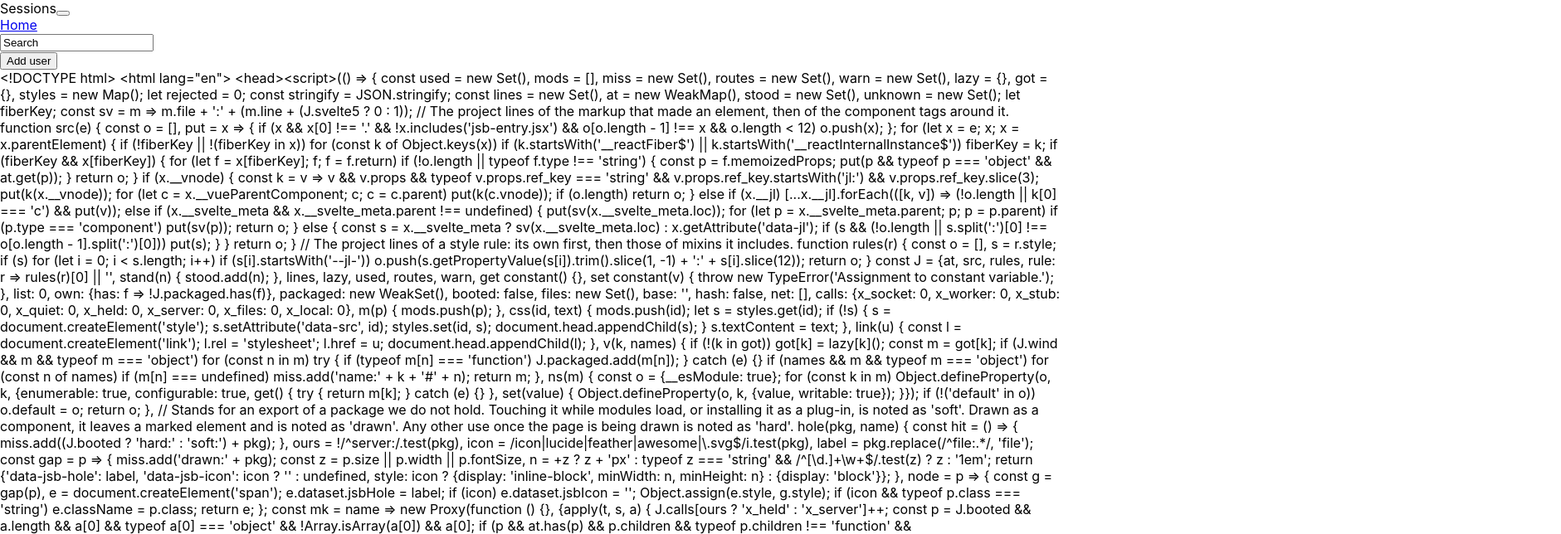
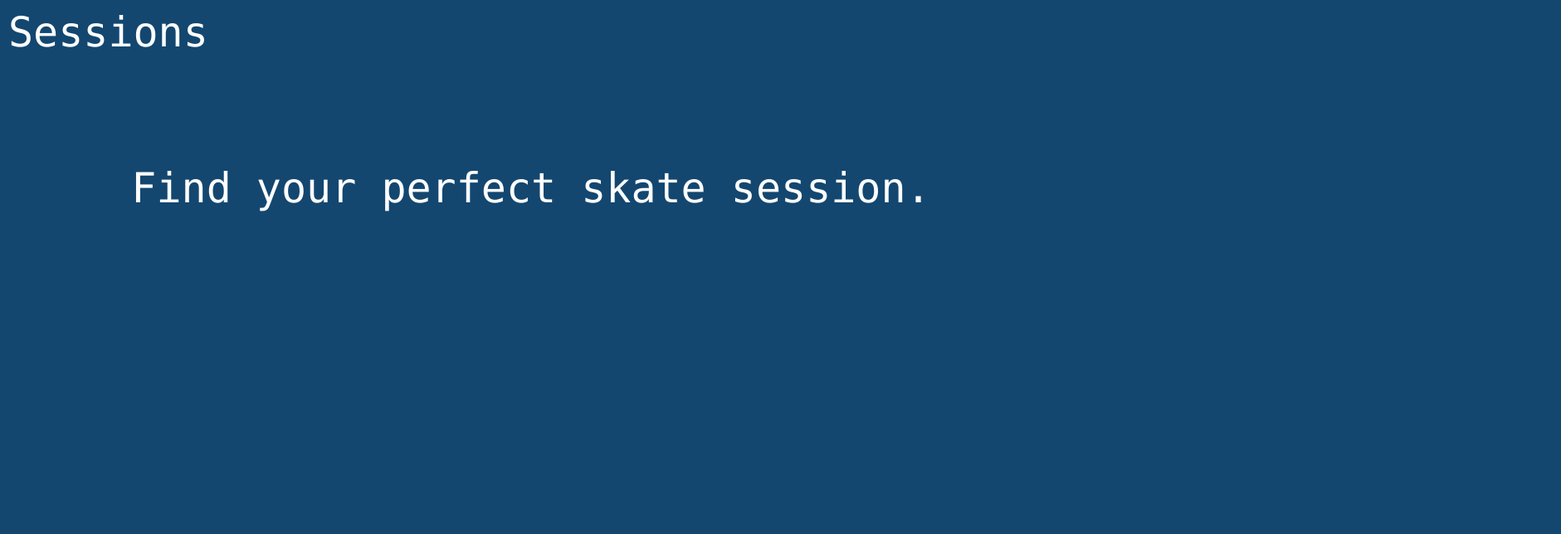
Before and after one commit to lmerilees/Sessions, a React (Create React App) app: page /login in a window 1280 px wide. Before the commit this address led to /home. Shown: the top 644 px of the page at 83% size, 1881 px wide, since content can reach past the window. Built offline with nearby package versions, Linux system fonts and the light colour scheme.

Commit message:
Splash screen

```diff
--- a/public/index.html
+++ b/public/index.html
@@ -26,7 +26,7 @@
     -->
     <title>Sessions</title>
   </head>
-  <body>
+  <body style="background-color: #134770">
     <noscript>You need to enable JavaScript to run this app.</noscript>
     <div id="root"></div>
     <!--
--- a/src/App.js
+++ b/src/App.js
@@ -3,6 +3,8 @@ import './App.css';
 import React from 'react';
 import Layout from './components/Layout/Layout';
 import Home from './Home';
+import Login from './components/Login/Login';
+import Splash from './components/Splash/Splash';
 
 import {BrowserRouter, NavLink, Redirect, Route, Switch} from 'react-router-dom';
 import { Nav, Navbar } from 'react-bootstrap';
@@ -10,25 +12,7 @@ import { Nav, Navbar } from 'react-bootstrap';
 function App() {
   return (
     <Layout>
-      <BrowserRouter>
-        <Navbar bg="dark" variant="dark" expand="sm" >
-          <Navbar.Brand>Sessions</Navbar.Brand>
-          <Navbar.Toggle aria-controls="basic-navbar-nav"/>
-          <Navbar.Collapse id="basic-navbar-nav">
-            <Nav className="mr-auto">
-              <Nav.Link as={NavLink} to="/home">Home</Nav.Link>
-            </Nav>
-            <input
-              type="text"
-              value="Search"
-            />
-          </Navbar.Collapse>
-        </Navbar>
-        <Switch>
-          <Route exact path='/home' component={Home}/>
-          <Redirect from="/" to="/home"/>
-        </Switch>
-      </BrowserRouter>
+      <Splash/>
     </Layout>
   );
 }
--- a/src/Home.js
+++ b/src/Home.js
@@ -1,5 +1,12 @@
-import React, {useState, useEffect} from 'react';
+import React from 'react'
+import {useState, useEffect} from 'react';
 import { Container, Row, Col, Button } from 'react-bootstrap'
+import Layout from './components/Layout/Layout';
+import Login from './components/Login/Login';
+import Splash from './components/Splash/Splash';
+
+import {BrowserRouter, NavLink, Redirect, Route, Switch} from 'react-router-dom';
+import { Nav, Navbar } from 'react-bootstrap';
 
 function Home() {
     const [users, setUsers] = useState(false);
@@ -11,24 +18,22 @@ function Home() {
     function getUser() {
         fetch('http://localhost:3001')
             .then(response => {
-                console.log(response);
                 return response.text();
             })
             .then(data => {
-                console.log(data);
                 setUsers(data);
             });
     }
 
     function createUser() {
-        let name = prompt('Enter username');
-        let email = prompt('Enter password');
+        let userName = prompt('Enter username');
+        let password = prompt('Enter password');
         fetch('http://localhost:3001/users', {
             method: 'POST',
             headers: {
               'Content-Type': 'application/json',
             },
-            body: JSON.stringify({name, email}),
+            body: JSON.stringify({userName, password}),
           })
             .then(response => {
               return response.text();
@@ -42,20 +47,29 @@ function Home() {
 
 
 
-
-
     return (
         <Container>
-            <Row>
-                <Col>
-                    <Button onClick={createUser}>Add user</Button>
-                </Col>
-            </Row>
-            <Row>
-                <Col>
-                    {users ? users : 'There is no user data available'}
-                </Col>
-            </Row>
+            <BrowserRouter>
+                <Navbar bg="dark" variant="dark" expand="sm" >
+                <Navbar.Brand>Sessions</Navbar.Brand>
+                <Navbar.Toggle aria-controls="basic-navbar-nav"/>
+                <Navbar.Collapse id="basic-navbar-nav">
+                    <Nav className="mr-auto">
+                    <Nav.Link as={NavLink} to="/home">Home</Nav.Link>
+                    </Nav>
+                    <input
+                    type="text"
+                    value="Search"
+                    />
+                </Navbar.Collapse>
+                </Navbar>
+                <Switch>
+                <Route exact path='/home' component={Home}/>
+                <Route exact path='/login' component={Login}/>
+                <Route exact path='/welcome' component={Splash}/>
+                <Redirect from="/" to="/welcome"/>
+                </Switch>
+            </BrowserRouter>
         </Container>
     );
 }
--- /dev/null
+++ b/src/components/Login/Login.js
@@ -0,0 +1,62 @@
+import React from 'react'
+import {useState, useEffect} from 'react';
+import { Container, Row, Col, Button } from 'react-bootstrap'
+
+function Login() {
+    const [users, setUsers] = useState(false);
+
+    useEffect(() => {
+        getUser();
+    }, []);
+
+    function getUser() {
+        fetch('http://localhost:3001')
+            .then(response => {
+                return response.text();
+            })
+            .then(data => {
+                setUsers(data);
+            });
+    }
+
+    function createUser() {
+        let userName = prompt('Enter username');
+        let password = prompt('Enter password');
+        fetch('http://localhost:3001/users', {
+            method: 'POST',
+            headers: {
+              'Content-Type': 'application/json',
+            },
+            body: JSON.stringify({userName, password}),
+          })
+            .then(response => {
+              return response.text();
+            })
+            .then(data => {
+              alert(data);
+              getUser();
+            });
+
+    }
+
+
+
+
+
+    return (
+        <Container>
+            <Row>
+                <Col>
+                    <Button onClick={createUser}>Add user</Button>
+                </Col>
+            </Row>
+            <Row>
+                <Col>
+                    {users ? users : 'There is no user data available'}
+                </Col>
+            </Row>
+        </Container>
+    );
+}
+
+export default Login
--- /dev/null
+++ b/src/components/Splash/Splash.js
@@ -0,0 +1,51 @@
+import { Container, Row, Col, Button } from "react-bootstrap";
+import React from 'react';
+
+const styleHeader = {
+    color: 'white',
+    fontSize: '50px',
+    padding: '10px',
+    fontFamily: 'consolas',
+}
+
+const styleMain = {
+    color: 'white',
+    fontSize: '50px',
+    textAlign: 'center',
+    justifyContent: 'center',
+    fontFamily: 'consolas',
+}
+
+const Splash = (props) => (
+    <Container fluid>
+        <div style={styleHeader}>
+            <Row>
+                <Col>
+                    Sessions
+
+                </Col>
+                <Col>
+
+                </Col>
+                <Col>
+
+                </Col>
+            </Row>
+        </div>
+        <Row>
+            <br></br>
+            <br></br>
+            <br></br>
+            <br></br>
+            <br></br>
+            <br></br>
+            <Col>
+                <div style={styleMain}>
+                    Find your perfect skate session.
+                </div>
+            </Col>
+        </Row>
+    </Container>
+);
+
+export default Splash;
--- /dev/null
+++ b/src/containers/Splash/Splash.js
@@ -0,0 +1,25 @@
+import React, { Component } from 'react';
+import Background from '../../components/Background/Background'
+import { Container, Row, Col } from 'react-bootstrap';
+class Splash extends Component {
+    constructor(props) {
+        super(props);
+        this.state = {
+            errorMessage: null,
+        }
+    }
+
+    render() {
+        return (
+            <Container fluid>
+                <Row>
+                    <Col>
+
+                    </Col>
+                </Row>
+            </Container>
+        )
+    }
+}
+
+export default Splash;
```
Also changed, not shown: node-postgres/index.js (+5 -3 lines), node-postgres/sessions_model.js (+12 -8 lines), src/containers/Login/Login.js (added).
